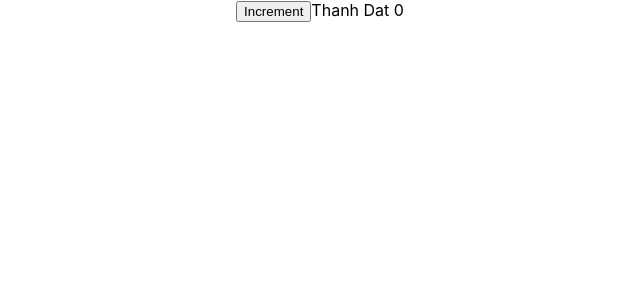
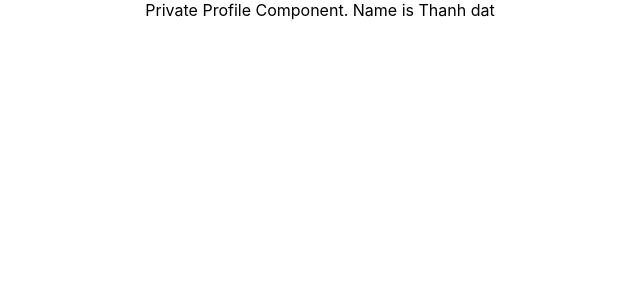
Before and after one commit to dattruong88vn/codevolution-react-typescript, a React (Create React App) app: page / in a window 1280 px wide. Shown: the top 300 px of the page, without its empty margins (320-960 px from the left). Built offline with nearby package versions, Linux system fonts and the light colour scheme.

Commit message:
Component Prop

```diff
--- a/src/App.tsx
+++ b/src/App.tsx
@@ -1,10 +1,11 @@
 import "./App.css";
-import Counter from "./components/class/Counter";
+import { Private } from "./components/auth/Private";
+import { Profile } from "./components/auth/Profile";
 
 function App() {
   return (
     <div className="App">
-      <Counter message="Thanh Dat" />
+      <Private isLoggedIn={true} Component={Profile}></Private>
     </div>
   );
 }
--- /dev/null
+++ b/src/components/auth/Login.tsx
@@ -0,0 +1,3 @@
+export const Login = () => {
+  return <div>Please login to continue</div>;
+};
--- /dev/null
+++ b/src/components/auth/Private.tsx
@@ -0,0 +1,15 @@
+import { Login } from "./Login";
+import { ProfileProps } from "./Profile";
+
+type PrivateProps = {
+  isLoggedIn: boolean;
+  Component: React.ComponentType<ProfileProps>;
+};
+
+export const Private = ({ isLoggedIn, Component }: PrivateProps) => {
+  if (isLoggedIn) {
+    return <Component name="Thanh dat" />;
+  } else {
+    return <Login />;
+  }
+};
--- /dev/null
+++ b/src/components/auth/Profile.tsx
@@ -0,0 +1,7 @@
+export type ProfileProps = {
+  name: string;
+};
+
+export const Profile = ({ name }: ProfileProps) => {
+  return <div>Private Profile Component. Name is {name}</div>;
+};
```
